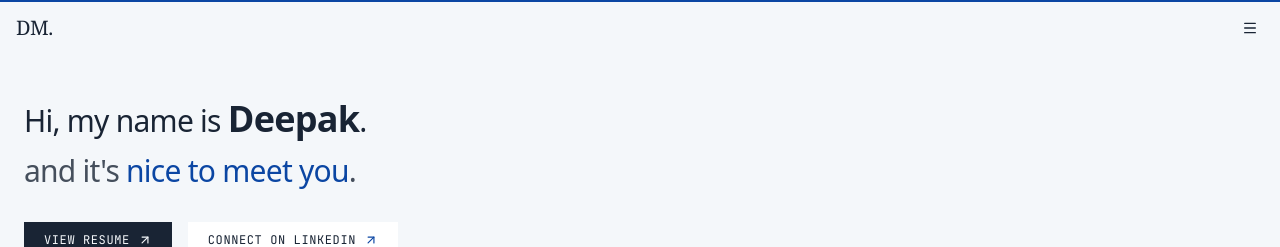
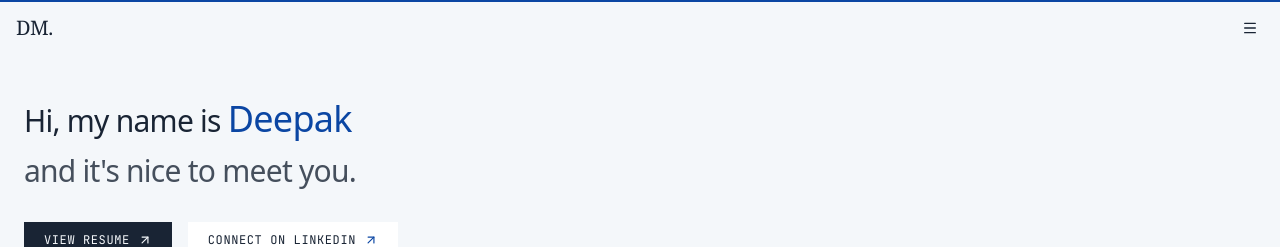
Before and after one commit to deepakkumarmajhi-git/deepakKumarMajhiPortfolio, a Next.js app in the folder deepak/: page /about in a window 1280 px wide. Shown: the top 247 px of the page. Built offline with nearby package versions, Linux system fonts and the light colour scheme.

Commit message:
about page: section 1 text updated(2)

```diff
--- a/deepak/app/about/page.tsx
+++ b/deepak/app/about/page.tsx
@@ -172,14 +172,14 @@ export default function AboutPage() {
             <h1 className="text-3xl sm:text-5xl lg:text-[3.4rem] font-light tracking-tight leading-[1.3] sm:leading-[1.35] text-[#192434] space-y-2 sm:space-y-3 flex flex-col">
               <span>
                 Hi, my name is{" "}
-                <span className="font-semibold text-4xl sm:text-6xl lg:text-[4rem] text-[#192434]">
+                <span className="text-4xl sm:text-6xl lg:text-[4rem] text-[#0B46A3]">
                   Deepak
                 </span>
-                .
+
               </span>
 
               <span className="text-[#192434]/80">
-                and it&apos;s <span className=" text-[#0B46A3]">nice to meet you</span>.
+                and it&apos;s <span className="">nice to meet you</span>.
               </span>
             </h1>
             {/* Action Row */}
```
